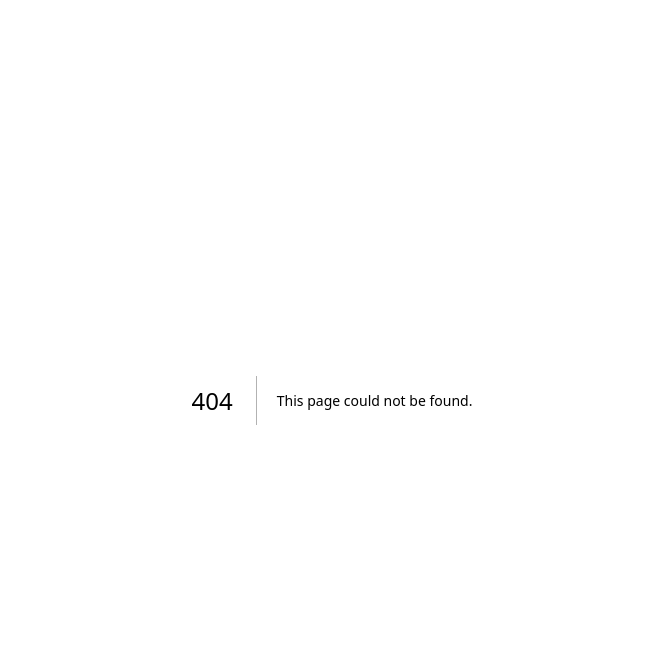
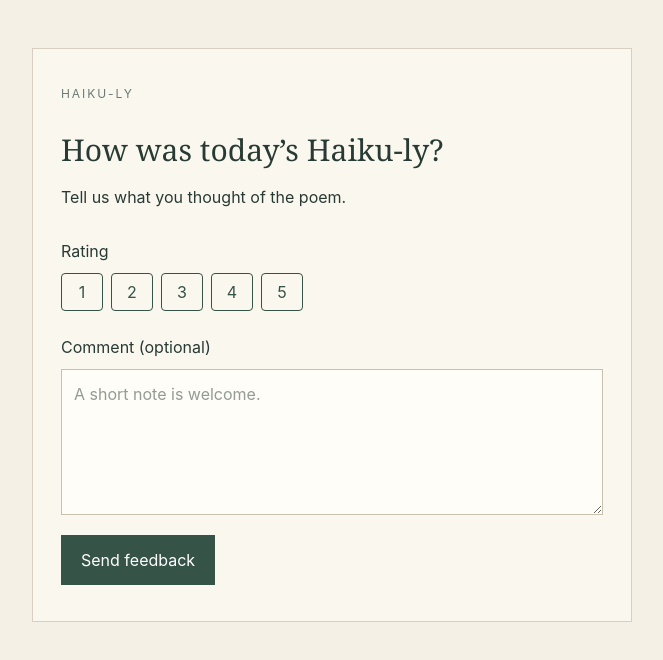
Before and after one commit to ZiggyLiu/haikuly, a Next.js app: page /feedback in a window 1280 px wide. Before the commit this address had no page. Shown: the top 660 px of the page, without its empty margins (308-971 px from the left). Built offline with nearby package versions, Linux system fonts and the light colour scheme; a web font is replaced by a local one.

Commit message:
Add multilingual feedback page

```diff
--- /dev/null
+++ b/app/feedback/page.tsx
@@ -0,0 +1,112 @@
+"use client";
+
+import { FormEvent, useState } from "react";
+
+const COPY = {
+  en: {
+    title: "How was today’s Haiku-ly?",
+    prompt: "Tell us what you thought of the poem.",
+    rating: "Rating",
+    comment: "Comment (optional)",
+    placeholder: "A short note is welcome.",
+    submit: "Send feedback",
+    sending: "Sending…",
+    success: "Thank you for your feedback.",
+    invalid: "This feedback link is no longer valid.",
+    error: "Please choose a rating and try again.",
+  },
+  zh: {
+    title: "你觉得今天的 Haiku-ly 怎么样？",
+    prompt: "告诉我们你对这首俳句的感受。",
+    rating: "评分",
+    comment: "留言（可选）",
+    placeholder: "欢迎写下几句简短的话。",
+    submit: "提交反馈",
+    sending: "提交中…",
+    success: "感谢你的反馈。",
+    invalid: "此反馈链接已失效。",
+    error: "请选择评分后重试。",
+  },
+  ja: {
+    title: "今日の Haiku-ly はいかがでしたか？",
+    prompt: "俳句についての感想をお聞かせください。",
+    rating: "評価",
+    comment: "コメント（任意）",
+    placeholder: "短いメモをどうぞ。",
+    submit: "フィードバックを送る",
+    sending: "送信中…",
+    success: "フィードバックありがとうございます。",
+    invalid: "このフィードバックリンクは無効です。",
+    error: "評価を選んでもう一度お試しください。",
+  },
+} as const;
+
+type Language = keyof typeof COPY;
+
+export default function FeedbackPage() {
+  const params = typeof window === "undefined" ? null : new URLSearchParams(window.location.search);
+  const language = (params?.get("lang") === "zh" || params?.get("lang") === "ja" ? params.get("lang") : "en") as Language;
+  const token = params?.get("token") ?? "";
+  const copy = COPY[language];
+  const [rating, setRating] = useState(0);
+  const [comment, setComment] = useState("");
+  const [status, setStatus] = useState<string | null>(null);
+  const [sending, setSending] = useState(false);
+
+  async function submit(event: FormEvent<HTMLFormElement>) {
+    event.preventDefault();
+    if (!rating || sending) {
+      setStatus(copy.error);
+      return;
+    }
+    setSending(true);
+    setStatus(null);
+    try {
+      const response = await fetch("/api/feedback", {
+        method: "POST",
+        headers: { "Content-Type": "application/json" },
+        body: JSON.stringify({ token, rating, comment }),
+      });
+      const body = await response.json() as { message?: string; error?: string };
+      setStatus(response.ok ? body.message ?? copy.success : body.error ?? copy.invalid);
+      if (response.ok) {
+        setRating(0);
+        setComment("");
+      }
+    } catch {
+      setStatus(copy.invalid);
+    } finally {
+      setSending(false);
+    }
+  }
+
+  return (
+    <main style={{ minHeight: "100vh", background: "#f4f0e6", color: "#273a33", padding: "48px 20px" }}>
+      <div style={{ maxWidth: 600, margin: "0 auto", background: "#faf7ef", border: "1px solid #d7d0c0", padding: "36px 28px" }}>
+        <p style={{ margin: "0 0 24px", color: "#6d7b74", fontSize: 12, letterSpacing: ".16em", textTransform: "uppercase" }}>Haiku-ly</p>
+        <h1 style={{ margin: "0 0 12px", fontFamily: "Georgia, serif", fontSize: 30, fontWeight: 400 }}>{copy.title}</h1>
+        <p style={{ margin: "0 0 28px", lineHeight: 1.7 }}>{copy.prompt}</p>
+        <form onSubmit={submit}>
+          <fieldset style={{ border: 0, padding: 0, margin: "0 0 24px" }}>
+            <legend style={{ marginBottom: 10 }}>{copy.rating}</legend>
+            <div style={{ display: "flex", gap: 8 }}>
+              {[1, 2, 3, 4, 5].map((value) => (
+                <button key={value} type="button" aria-label={String(value)} onClick={() => setRating(value)}
+                  style={{ border: "1px solid #365347", background: value <= rating ? "#365347" : "transparent", color: value <= rating ? "#fff" : "#365347", borderRadius: 4, width: 42, height: 38, cursor: "pointer" }}>
+                  {value}
+                </button>
+              ))}
+            </div>
+          </fieldset>
+          <label style={{ display: "block", marginBottom: 10 }} htmlFor="feedback-comment">{copy.comment}</label>
+          <textarea id="feedback-comment" value={comment} onChange={(event) => setComment(event.target.value)} maxLength={1000}
+            placeholder={copy.placeholder} rows={5} style={{ display: "block", width: "100%", boxSizing: "border-box", padding: 12, border: "1px solid #c9c1b0", background: "#fffdf7", color: "#273a33", resize: "vertical", marginBottom: 20 }} />
+          <button type="submit" disabled={sending} style={{ border: 0, background: "#365347", color: "#fff", padding: "13px 20px", cursor: sending ? "wait" : "pointer" }}>
+            {sending ? copy.sending : copy.submit}
+          </button>
+          {status ? <p role="status" style={{ margin: "18px 0 0", lineHeight: 1.6 }}>{status}</p> : null}
+        </form>
+      </div>
+    </main>
+  );
+}
```
